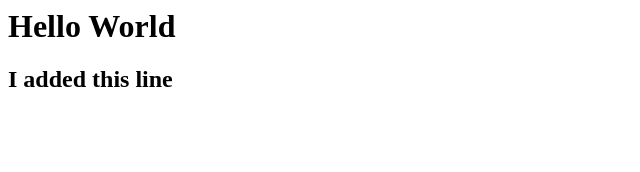
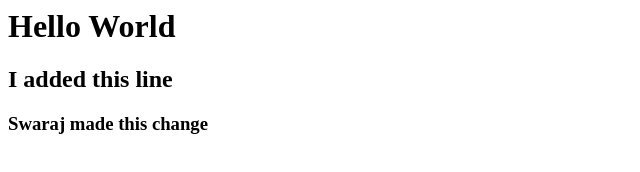
Before and after one commit to 1swaraj/TeachingGit, a plain HTML site: page index.html in a window 1280 px wide. Shown: the whole page, without its empty margins (0-640 px from the left). Drawn offline with Linux system fonts and the light colour scheme.

Commit message:
I made changes from local

```diff
--- a/index.html
+++ b/index.html
@@ -1,2 +1,3 @@
 <h1>Hello World</h1>
 <h2>I added this line</h2>
+<h3>Swaraj made this change</h3>
```
